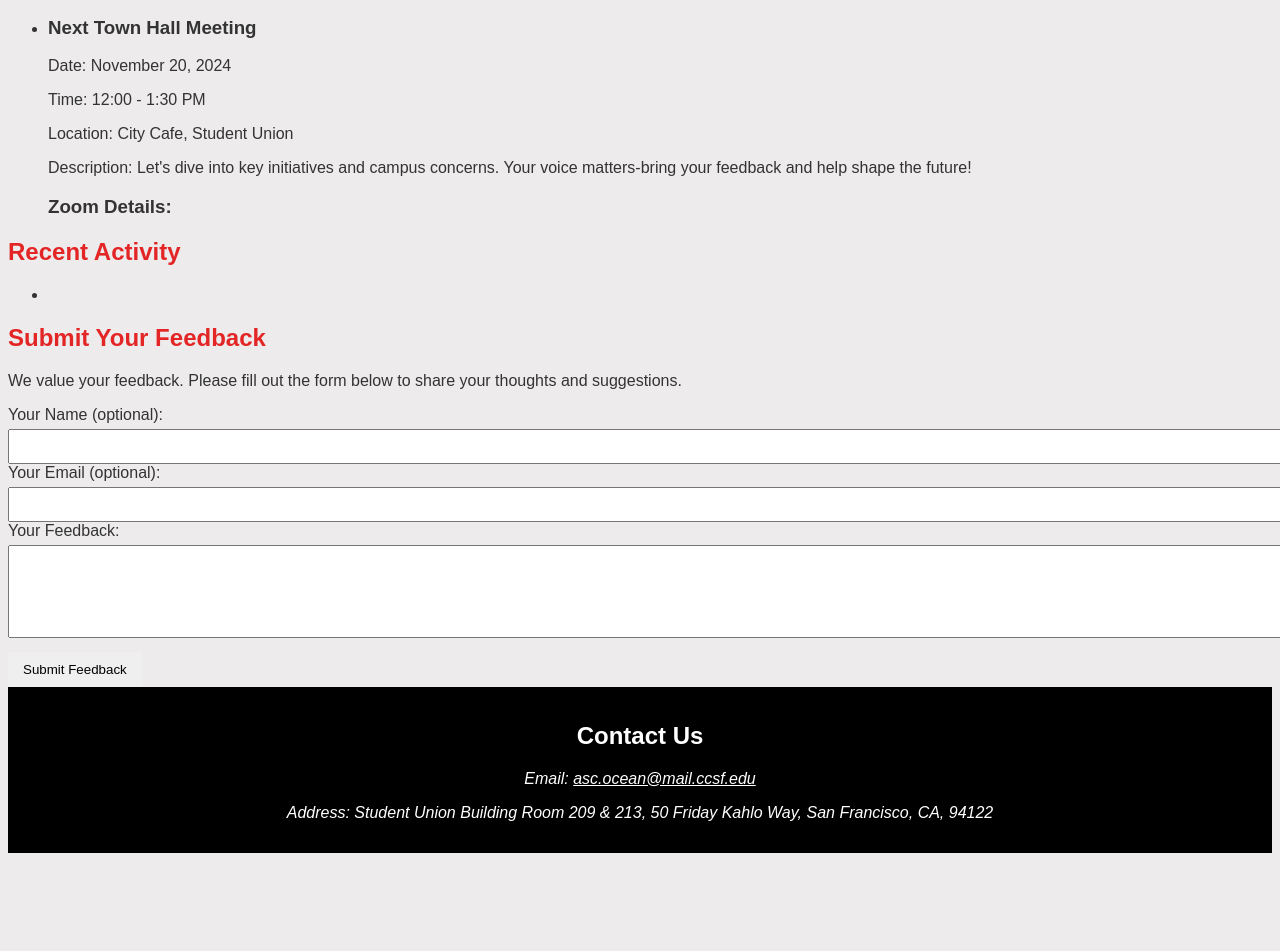
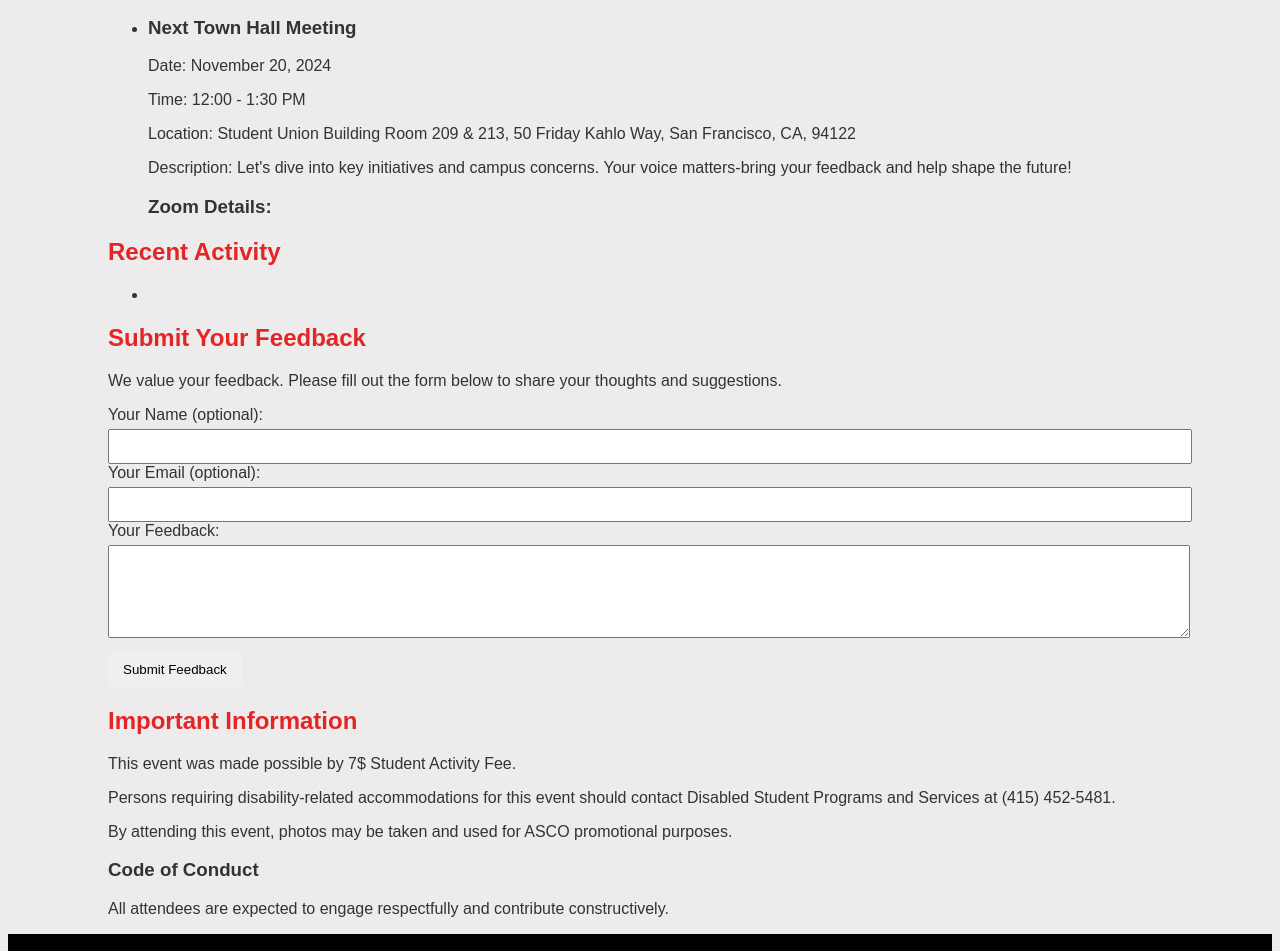
Before and after one commit to asco24-25/townhallccsf, a plain HTML site: page index.html in a window 1280 px wide. Shown: the part 381-1332 px from the top of the page. Before the commit the page ends 1242 px from the top, so only its background shows below. Drawn offline with Linux system fonts and the light colour scheme.

Commit message:
Update index.html

```diff
--- a/index.html
+++ b/index.html
@@ -4,18 +4,21 @@
     <meta charset="UTF-8">
     <meta name="viewport" content="width=device-width, initial-scale=1.0">
     <meta name="description" content="College Town Hall Website for students to share feedback and find information on student issues and solutions.">
-    <title>College Town Hall</title>
+    <title>ASCO Town Hall</title>
+    <link rel="icon" type="image/x-icon" href="https://www.ccsf.edu/sites/default/files/inline-images/CCSF%20LOGO.png">
+
 </head>
 <body style="font-family: Arial, sans-serif; background-color: #edebeb; color: #333;">
 
     <header style="text-align: center; padding: 20px; background-color: black; color: #ffffff;">
         <h1 style="margin: 0;">Associated Students Council of Ocean Campus</h1>
         <h1 style="margin: 0;">Town Hall</h1>
+
         <img src="https://www.ccsf.edu/sites/default/files/inline-images/CCSF%20LOGO.png" alt="CCSF logo" width="150" height="100">
 
     </header>
 
-    <main>
+    <main style="padding-right: 100px; margin-left: 100px;" >
         <section id="about" aria-labelledby="about-heading">
             <h2 id="about-heading" style="color: #e32526;">About the Town Hall</h2>
             <p>ASCO Town Hall serves as a forum for students to engage with campus leaders, voice concerns, and collaborate on solutions to campus issues. Our mission is to ensure every student has a voice.</p>
@@ -28,7 +31,7 @@
                     <h3>Next Town Hall Meeting</h3>
                     <p>Date: November 20, 2024</p>
                     <p>Time: 12:00 - 1:30 PM</p>
-                    <p>Location: City Cafe, Student Union</p>
+                    <p>Location: Student Union Building Room 209 & 213, 50 Friday Kahlo Way, San Francisco, CA, 94122</p>
                     <p>Description: Let's dive into key initiatives and campus concerns. Your voice matters-bring your feedback and help shape the future!</p>
                     <h3>Zoom Details:</h3>
                     <p></p>
@@ -36,7 +39,7 @@
             </ul>
         </section>
 
-        <section id="activity" aria-labelledby="events-heading">
+        <section id="activity"  aria-labelledby="events-heading">
             <h2 id="events-heading" style="color: #e32526;">Recent Activity</h2>
             <ul>
                 <li>
@@ -67,6 +70,17 @@
                 </div>
             </form>
         </section>
+
+        <section id="importantinformation" aria-labelledby="importantinformation-heading">
+            <h2 id="importantinformation-heading" style="color: #e32526;">Important Information</h2>
+            <p>This event was made possible by 7$ Student Activity Fee.</p>
+            <p>Persons requiring disability-related accommodations for this event should contact Disabled Student Programs and Services at (415) 452-5481. </p>
+            <p>By attending this event, photos may be taken and used for ASCO promotional purposes.</p>
+            <h3>Code of Conduct</h3>
+            <p>All attendees are expected to engage respectfully and contribute constructively.</p>
+
+
+        </section>
     </main>
 
     <footer style="background-color: black; color: #ffffff; text-align: center; padding: 15px;">
```
